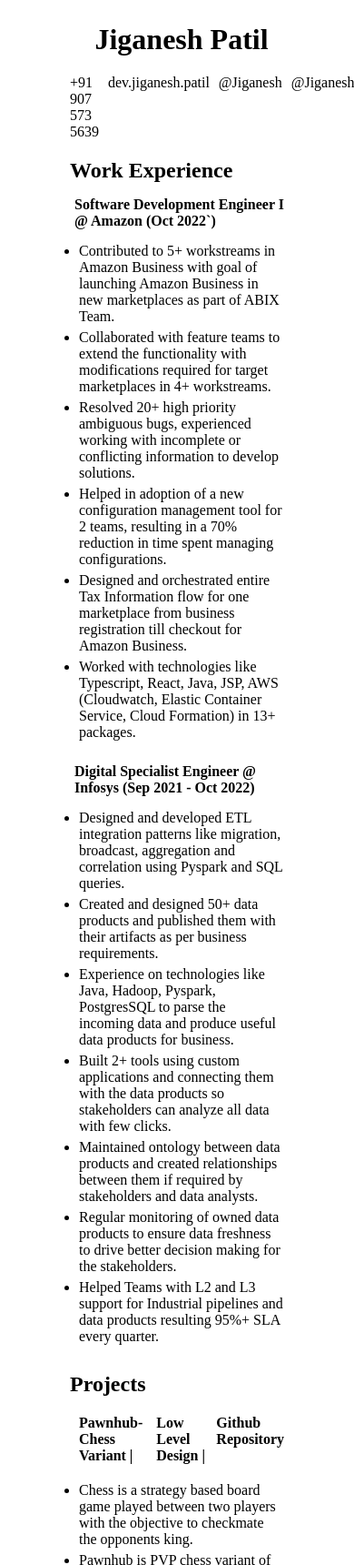
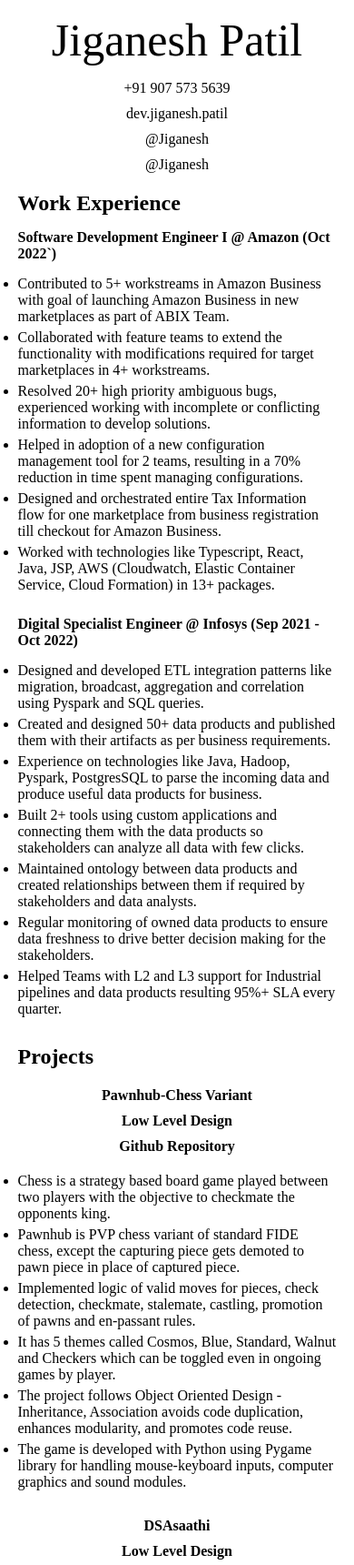
Before and after one commit to Jiganesh/Portfolio, a plain HTML site: page index.html in a window 390 px wide. Shown: the top 1720 px of the page at 91% size. Drawn offline with Linux system fonts and the light colour scheme; a script that the page names is missing.

Commit message:
fixed mobile view for webpage

```diff
--- a/index.html
+++ b/index.html
@@ -11,8 +11,8 @@
 
 <div id="portfolio">
 
-    <div id="heading">
-        <h1>Jiganesh Patil</h1>
+    <div id="name">
+        <div>Jiganesh Patil</div>
     </div>
 
     <div id="sub-heading">
@@ -60,8 +60,8 @@
         <div id="project1">
 
             <div id="project-details">
-                <div class="name-of-project">Pawnhub-Chess Variant | </div>
-                <div class="low-level-design">Low Level Design | </div>
+                <div class="name-of-project">Pawnhub-Chess Variant  </div>
+                <div class="low-level-design">Low Level Design  </div>
                 <div class="github-repository-link">Github Repository</div>
             </div>
             <ul>
@@ -77,8 +77,8 @@
 
         <div id="project2">
             <div id="project-details">
-                <div class="name-of-project">DSAsaathi | </div>
-                <div class="low-level-design">Low Level Design | </div>
+                <div class="name-of-project">DSAsaathi  </div>
+                <div class="low-level-design">Low Level Design  </div>
                 <div class="github-repository-link">Github Repository</div>
             </div>
             <ul>
@@ -95,8 +95,8 @@
 
         <div id="project3">
             <div id="project-details">
-                <div class="name-of-project">Ticketo | </div>
-                <div class="low-level-design">Low Level Design | </div>
+                <div class="name-of-project">Ticketo  </div>
+                <div class="low-level-design">Low Level Design  </div>
                 <div class="github-repository-link">Github Repository</div>
             </div>
             <ul>
@@ -113,9 +113,9 @@
         <h2>Education</h2>
 
         <div id="education-details">
-            <h4>Bachelor of Technology - Mechanical Engineering</h4>
-            <h4> CGPA : 8.12 </h4>
-            <h4>2017-2021</h4>
+            <div>Bachelor of Technology - Mechanical Engineering</div>
+            <div> CGPA : 8.12 </div>
+            <div>2017-2021</div>
         </div>
 
 
--- a/styles.css
+++ b/styles.css
@@ -14,6 +14,13 @@ div {
     display: flex;
     justify-content: center;
 
+}
+
+#name{
+    margin: 0px;
+    display : flex;
+    justify-content : center;
+    font-size : 50px;
 }
 
 
@@ -58,3 +65,33 @@ div {
 #achievements{
     flex-direction: column;
 }
+
+@media only screen and (max-width: 600px) {
+    *{
+        margin : 5px 0px 5px 0px;
+        padding : 0px;
+        width: 100%;
+    }
+
+    body{
+        margin : 0px 0px 0px 0px;
+    }
+
+    #portfolio{
+        width: 90%;
+    }
+
+    #sub-heading{
+        flex-wrap : wrap;
+    }
+
+    #project-details{
+        justify-content: flex-start;
+        flex-wrap : wrap;
+    }
+
+    #education-details{
+        display: flex;
+        font-size : 16px;
+    }
+  }
```
